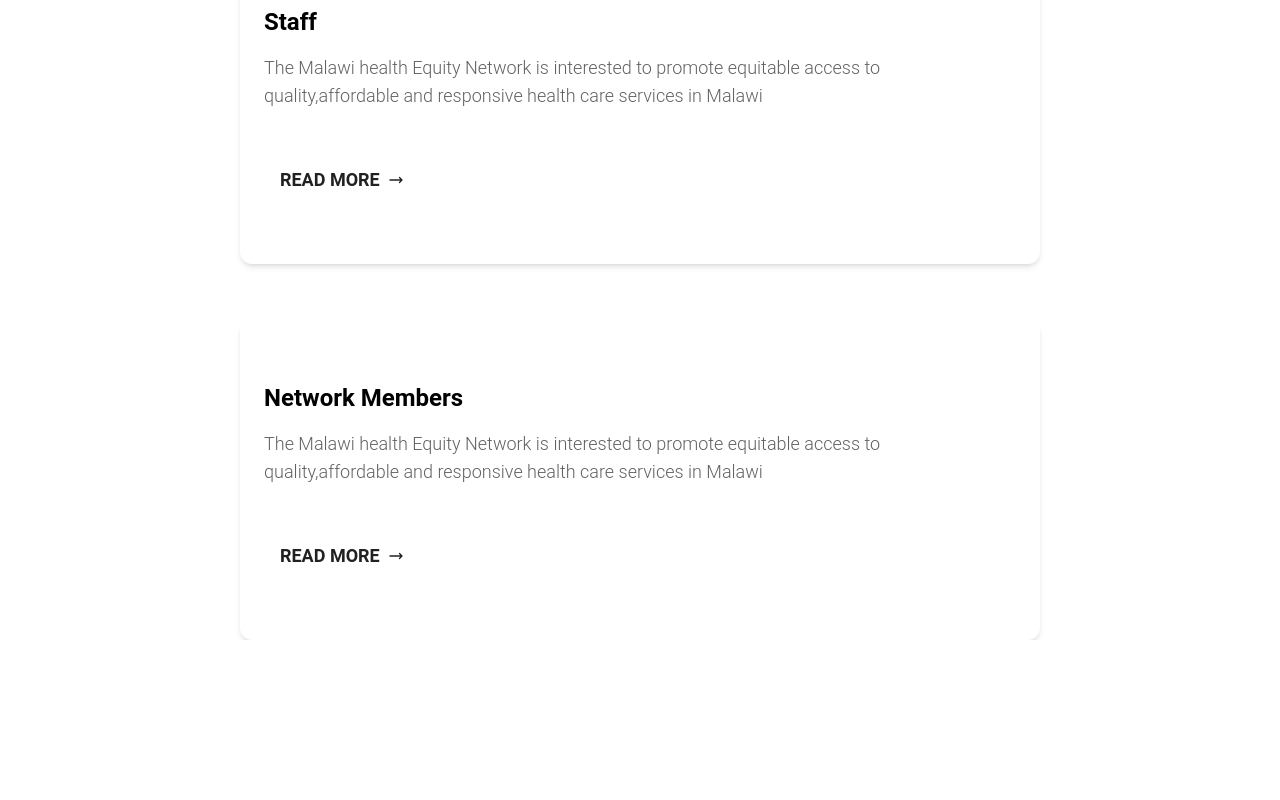
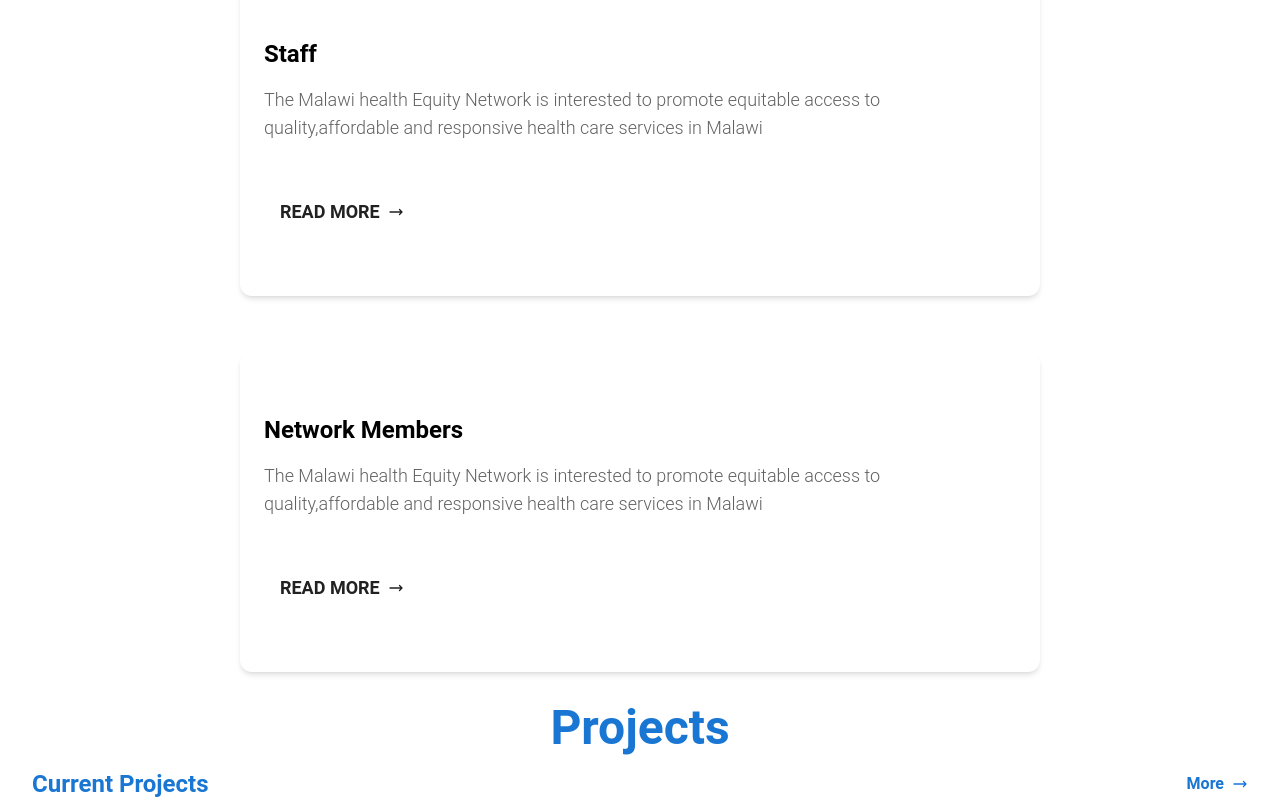
Before and after one commit to Risetech4drew/MHEN-project, a React (Vite) app: page / in a window 1280 px wide. Shown: the part 1718-2518 px from the top of the page. Before the commit the page ends 2358 px from the top, so only its background shows below. Built offline with nearby package versions, Linux system fonts and the light colour scheme.

Commit message:
aded current  projects header and link to more current projects

```diff
--- a/src/components/Navbar.jsx
+++ b/src/components/Navbar.jsx
@@ -98,7 +98,7 @@
         placement="bottom"
       >
         <MenuHandler>
-          <Typography as="div" variant="small" className="">
+          <Typography as="div" variant="" className="">
             <ListItem
               className="flex items-center gap-2 font-bold md:text-xl text-gray-900"
               selected={isMenuOpen || isMobileMenuOpen}
--- a/src/pages/home/Home.jsx
+++ b/src/pages/home/Home.jsx
@@ -3,6 +3,7 @@
 import Navigation from "../../components/Navigation";
 import Hero from "./components/Hero";
 import About from "./components/About";
+import Projects from "./components/Projects";
 
 function Home() {
   const location = useLocation();
@@ -15,6 +16,7 @@
       <Navigation />
       <Hero />
       <About />
+      <Projects />
     </>
   );
 }
--- a/src/pages/home/components/About.jsx
+++ b/src/pages/home/components/About.jsx
@@ -31,15 +31,15 @@
 
 function About() {
   return (
-    <div className="mt-4 px-4">
+    <div className="mt-4 mb-4 px-4">
       <h1 className="text-3xl md:text-5xl text-blue-700 text-center font-bold">
         About
       </h1>
-      <div className="flex flex-wrap gap-8 justify-center">
+      <div className="flex flex-wrap gap-8 justify-center mt-8">
         {cardDetails.map((item, index) => (
           <Card
             key={index}
-            className="md:flex md:justify-center mt-6 w-96 md:w-[50rem] md:h-[20rem]"
+            className="relative md:flex md:justify-center mt-6 w-96 md:w-[50rem] md:h-[20rem]"
           >
             <CardBody>
               <Typography
@@ -52,11 +52,11 @@
               <Typography className="md:text-lg">{item.description}</Typography>
             </CardBody>
             <CardFooter>
-              <Link to="#">
+              <Link to="/">
                 <Button
                   size="sm"
                   variant="text"
-                  className="flex items-center gap-2 md:text-lg"
+                  className="flex items-center gap-2 md:text-lg hover:text-blue-700 focus:bg-transparent active:bg-transparent hover:bg-transparent hover:scale-125"
                 >
                   Read more
                   <svg
--- /dev/null
+++ b/src/pages/home/components/Projects.jsx
@@ -0,0 +1,39 @@
+import image1 from "../../../assets/images/3.jpg";
+import image2 from "../../../assets/images/V.jpg";
+import image3 from "../../../assets/images/secondPic.jpg";
+import { NavLink } from "react-router-dom";
+
+const currentProjects = [{}];
+function Projects() {
+  return (
+    <div className="mt-8 px-">
+      <h1 className="text-3xl md:text-5xl text-center text-blue-700 font-bold">
+        Projects
+      </h1>
+      <div className="mt-4 flex justify-between px-8">
+        <h3 className="text-center text-blue-700 font-bold text-lg md:text-2xl">
+          Current Projects
+        </h3>
+        <NavLink className="flex items-center gap-2 text-blue-700 font-bold">
+          More
+          <svg
+            xmlns="http://www.w3.org/2000/svg"
+            fill="none"
+            viewBox="0 0 24 24"
+            strokeWidth={2}
+            stroke="currentColor"
+            className="h-4 w-4"
+          >
+            <path
+              strokeLinecap="round"
+              strokeLinejoin="round"
+              d="M17.25 8.25L21 12m0 0l-3.75 3.75M21 12H3"
+            />
+          </svg>
+        </NavLink>
+      </div>
+    </div>
+  );
+}
+
+export default Projects;
```
